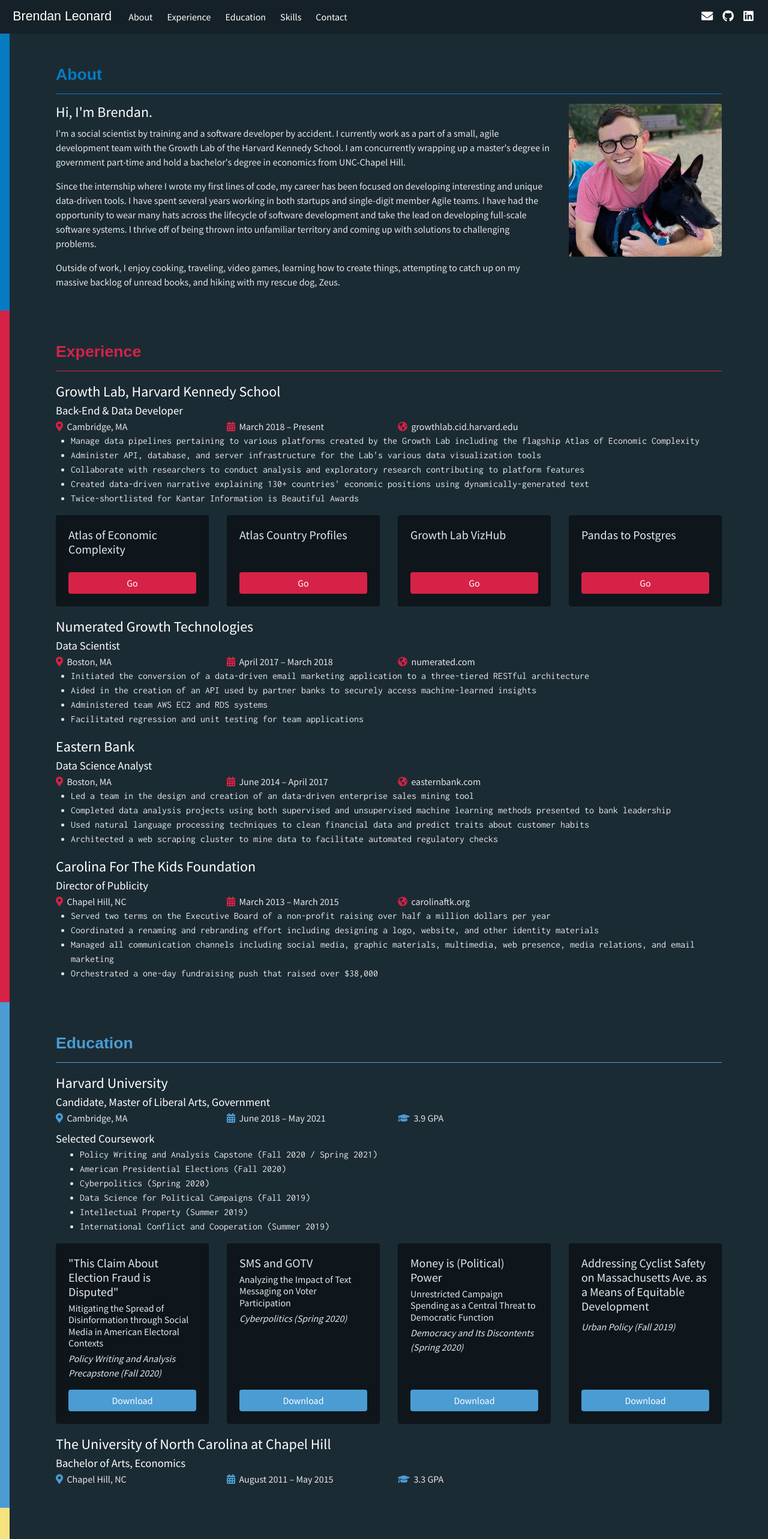
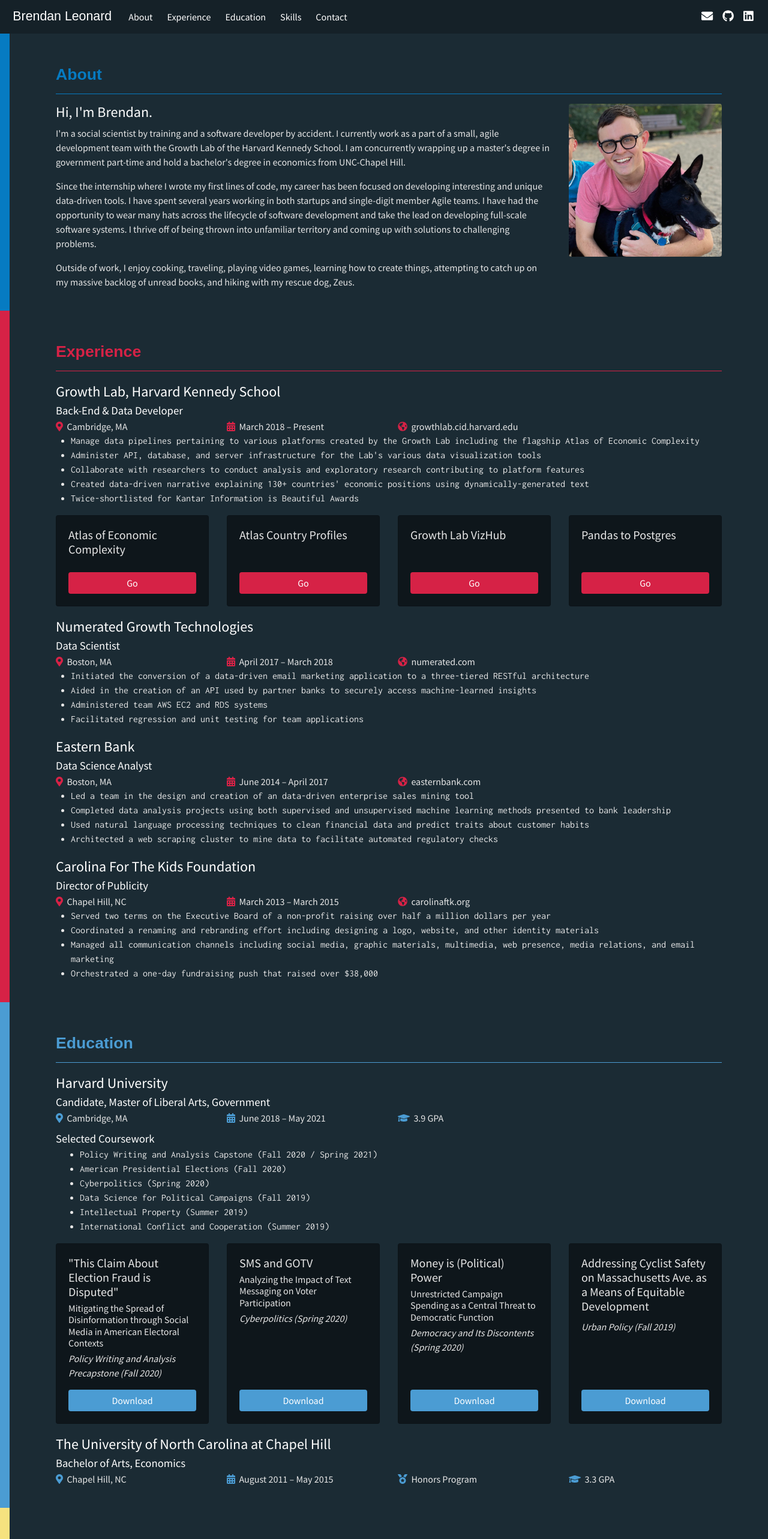
Before and after one commit to bleonard33/personal-site, a React (Create React App) app: page / in a window 1280 px wide. Shown: the top 2566 px of the page at 60% size. Built offline with nearby package versions, Linux system fonts and the light colour scheme; a web font is replaced by a local one.

Commit message:
Add name in nav as var, add awards in edu, copy edits in about

```diff
--- a/src/components/education.js
+++ b/src/components/education.js
@@ -36,6 +36,13 @@
       &nbsp;&ndash;&nbsp;
       {props.degree.endDate}
     </Col>
+    { props.degree.awards
+      ? <Col xs={12} lg={3}>
+        <FontAwesomeIcon icon='medal' style={appStyle.education.icon} />&nbsp;&nbsp;
+        {props.degree.awards}
+      </Col>
+      : null
+    }
     <Col xs={12} lg={3}>
       <FontAwesomeIcon icon='graduation-cap' style={appStyle.education.icon} />&nbsp;&nbsp;
       {Number(props.degree.gpa).toFixed(1)} GPA
--- a/src/components/navigation.js
+++ b/src/components/navigation.js
@@ -11,9 +11,9 @@
     bg={appStyle.nav.backgroundColor}
     sticky="top" collapseOnSelect expand="md" variant="dark">
     <Navbar.Brand>
-      <div style={appStyle.nav.brand}>
-        Brendan Leonard
-        </div>
+      <a href="#" style={appStyle.nav.brand}>
+        {props.headerName}
+      </a>
     </Navbar.Brand>
     <Navbar.Toggle style={appStyle.nav.toggle} aria-controls="responsive-navbar-nav" />
     <Navbar.Collapse id="responsive-navbar-nav">
--- a/src/containers/App.js
+++ b/src/containers/App.js
@@ -4,6 +4,7 @@
 import { appStyle } from 'appStyle';
 
 import {
+  headerName,
   sections,
   contact,
   about,
@@ -33,6 +34,7 @@
     return (
       <div style={appStyle.main}>
         <Navigation
+          headerName={headerName}
           sections={sections}
           contact={contact} />
         <Container
--- a/src/data.js
+++ b/src/data.js
@@ -1,3 +1,5 @@
+export const headerName = 'Brendan Leonard'
+
 export const sections = [
   {
     title: 'About',
@@ -71,7 +73,7 @@
   "blurb": [
     "I'm a social scientist by training and a software developer by accident. I currently work as a part of a small, agile development team with the Growth Lab of the Harvard Kennedy School. I am concurrently wrapping up a master's degree in government part-time and hold a bachelor's degree in economics from UNC-Chapel Hill.",
     "Since the internship where I wrote my first lines of code, my career has been focused on developing interesting and unique data-driven tools. I have spent several years working in both startups and single-digit member Agile teams. I have had the opportunity to wear many hats across the lifecycle of software development and take the lead on developing full-scale software systems. I thrive off of being thrown into unfamiliar territory and coming up with solutions to challenging problems.",
-    "Outside of work, I enjoy cooking, traveling, video games, learning how to create things, attempting to catch up on my massive backlog of unread books, and hiking with my rescue dog, Zeus."
+    "Outside of work, I enjoy cooking, traveling, playing video games, learning how to create things, attempting to catch up on my massive backlog of unread books, and hiking with my rescue dog, Zeus."
   ]
 }
 
@@ -235,7 +237,8 @@
     state: "NC",
     startDate: "August 2011",
     endDate: "May 2015",
-    gpa: 3.3
+    gpa: 3.3,
+    awards: "Honors Program"
   }
 ]
 
```
